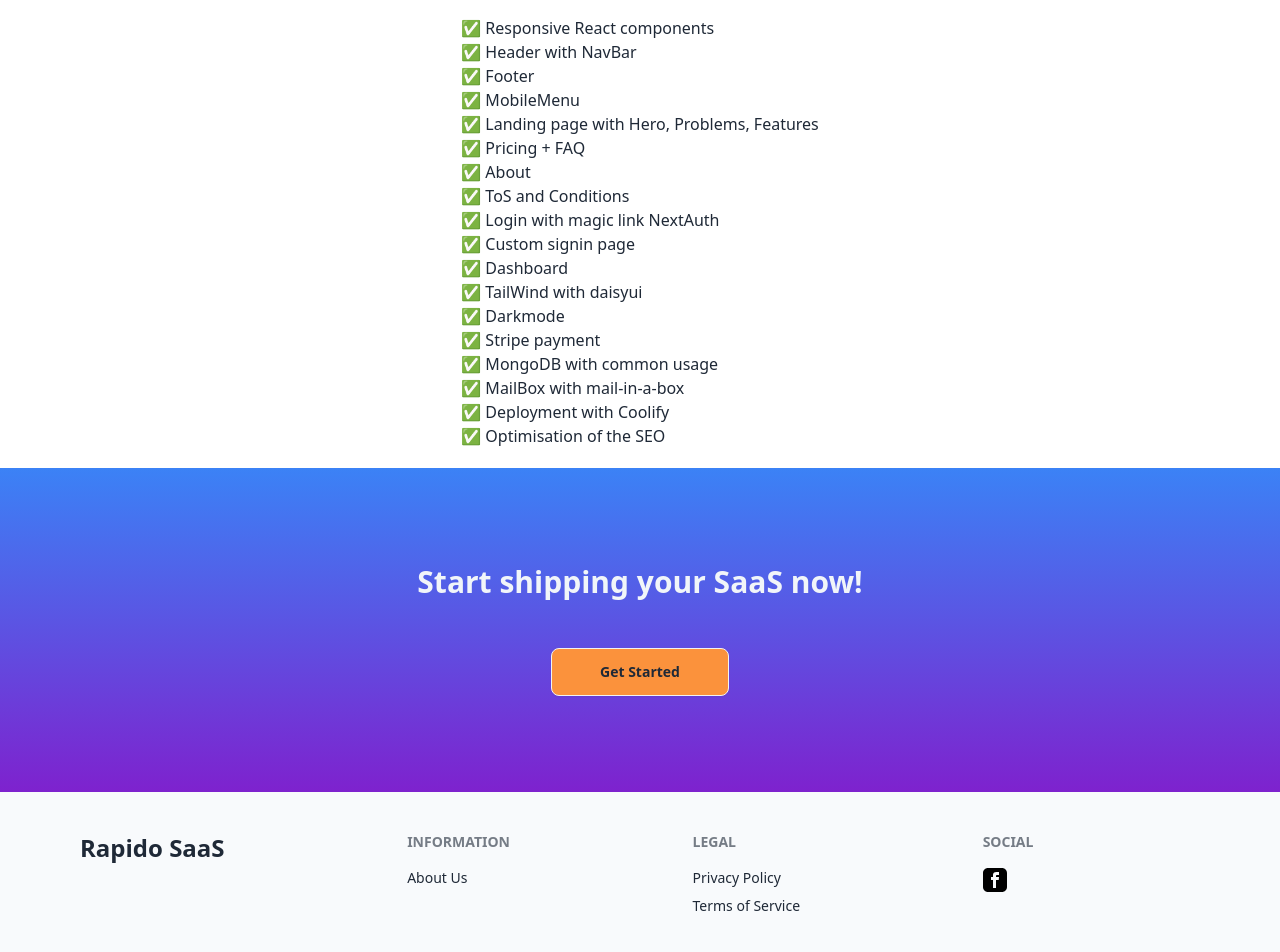
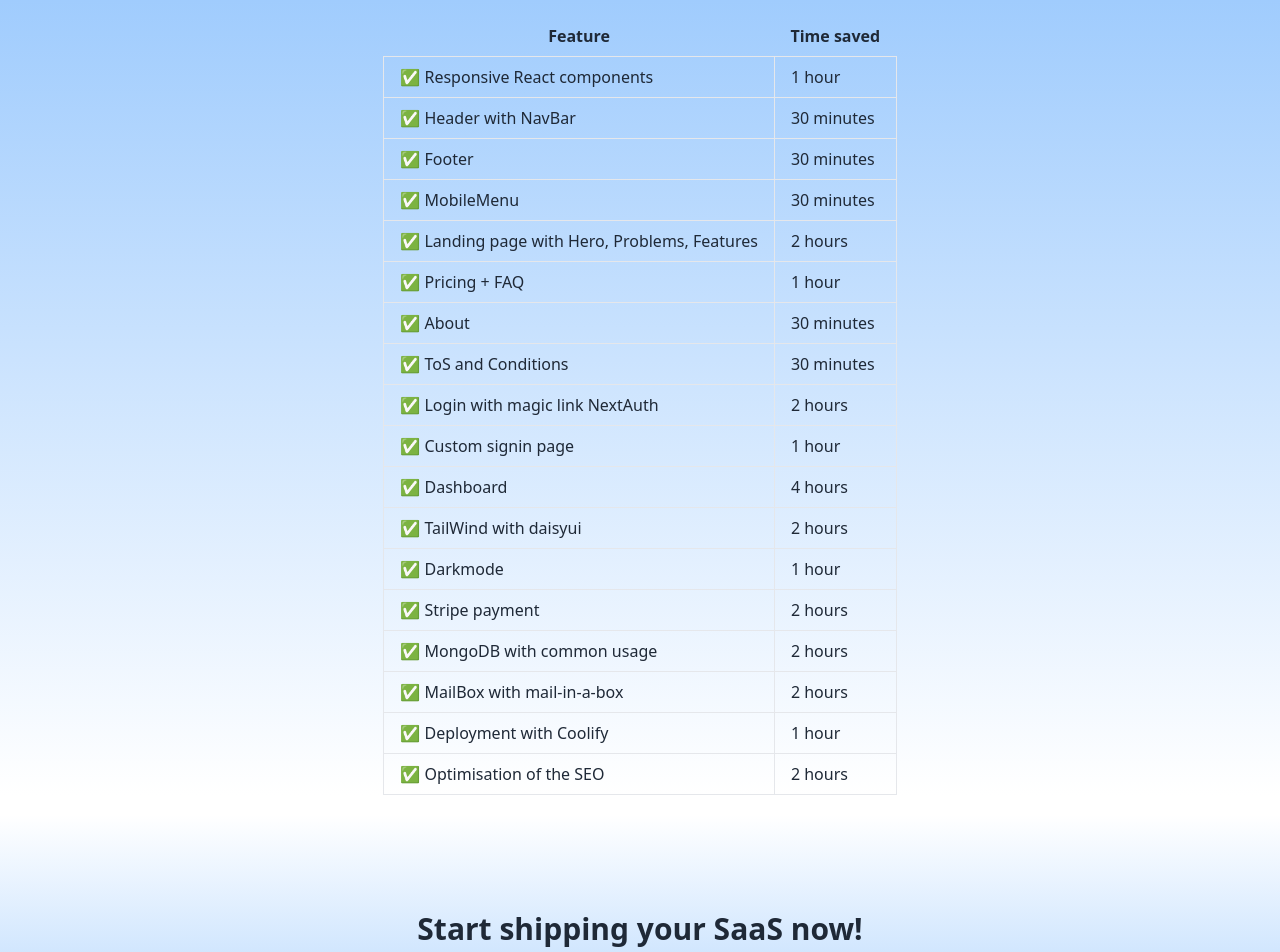
Before and after one commit to nazimboudeffa/rapidosaas-next14-website, a Next.js app: page / in a window 1280 px wide. Shown: the part 1100-2052 px from the top of the page. Built offline with nearby package versions, Linux system fonts and the light colour scheme.

Commit message:
Changed some colors

```diff
--- a/src/components/home/CTA2.js
+++ b/src/components/home/CTA2.js
@@ -4,9 +4,9 @@
 function CTA2(){
     return(
         <>
-             <div className="grid place-items-center bg-gradient-to-t to-blue-500 from-purple-700 w-full ">
+            <div className="grid place-items-center bg-gradient-to-b from-white to-blue-300 w-full ">
             <div className="max-w-6xl py-24 px-4 content-center text-center justify-center">
-                <h2 className="text-3xl text-slate-100 text-center font-bold">Start shipping your SaaS now!</h2>
+                <h2 className="text-3xl text-center font-bold">Start shipping your SaaS now!</h2>
                 <Link href="/start-designing"><button className="btn mt-12 bg-orange-400 inline-block px-12 normal-case">Get Started</button></Link>
             </div>
         </div>
--- a/src/components/home/Features2.js
+++ b/src/components/home/Features2.js
@@ -1,8 +1,10 @@
 export default function Features2 () {
   return (
-    <div className="flex flex-col items-center justify-center mb-5">
+    <div className="flex flex-col items-center justify-center mb-5 bg-gradient-to-t from-white to-blue-300">
       <h1 className="text-3xl font-bold mt-5 mb-5">Features you will find in our boilerplate</h1>
       <p className="text-lg mb-5">This boilerplate is designed to help you ship your SaaS in few hours. It has the following features, some are work in progress:</p>
+      <div className="flex w-full max-w-6xl items-center justify-center">
+        {/* <ul>
         <ul>
         <li>
         ✅ Responsive React components
@@ -58,7 +60,90 @@
         <li>
         ✅ Optimisation of the SEO
         </li>
-        </ul>
+        </ul> */}
+        <table className="table-fixed">
+          <thead>
+            <tr>
+              <th className="px-4 py-2">Feature</th>
+              <th className="px-4 py-2">Time saved</th>
+            </tr>
+          </thead>
+          <tbody>
+            <tr>
+              <td className="border px-4 py-2">✅ Responsive React components</td>
+              <td className="border px-4 py-2">1 hour</td>
+            </tr>
+            <tr>
+              <td className="border px-4 py-2">✅ Header with NavBar</td>
+              <td className="border px-4 py-2">30 minutes</td>
+            </tr>
+            <tr>
+              <td className="border px-4 py-2">✅ Footer</td>
+              <td className="border px-4 py-2">30 minutes</td>
+            </tr>
+            <tr>
+              <td className="border px-4 py-2">✅ MobileMenu</td>
+              <td className="border px-4 py-2">30 minutes</td>
+            </tr>
+            <tr>
+              <td className="border px-4 py-2">✅ Landing page with Hero, Problems, Features</td>
+              <td className="border px-4 py-2">2 hours</td>
+            </tr>
+            <tr>
+              <td className="border px-4 py-2">✅ Pricing + FAQ</td>
+              <td className="border px-4 py-2">1 hour</td>
+            </tr>
+            <tr>
+              <td className="border px-4 py-2">✅ About</td>
+              <td className="border px-4 py-2">30 minutes</td>
+            </tr>
+            <tr>
+              <td className="border px-4 py-2">✅ ToS and Conditions</td>
+              <td className="border px-4 py-2">30 minutes</td>
+            </tr>
+            <tr>
+              <td className="border px-4 py-2">✅ Login with magic link NextAuth</td>
+              <td className="border px-4 py-2">2 hours</td>
+            </tr>
+            <tr>
+              <td className="border px-4 py-2">✅ Custom signin page</td>
+              <td className="border px-4 py-2">1 hour</td>
+            </tr>
+            <tr>
+              <td className="border px-4 py-2">✅ Dashboard</td>
+              <td className="border px-4 py-2">4 hours</td>
+            </tr>
+            <tr>
+              <td className="border px-4 py-2">✅ TailWind with daisyui</td>
+              <td className="border px-4 py-2">2 hours</td>
+            </tr>
+            <tr>
+              <td className="border px-4 py-2">✅ Darkmode</td>
+              <td className="border px-4 py-2">1 hour</td>
+            </tr>
+            <tr>
+              <td className="border px-4 py-2">✅ Stripe payment</td>
+              <td className="border px-4 py-2">2 hours</td>
+            </tr>
+            <tr>
+              <td className="border px-4 py-2">✅ MongoDB with common usage</td>
+              <td className="border px-4 py-2">2 hours</td>
+            </tr>
+            <tr>
+              <td className="border px-4 py-2">✅ MailBox with mail-in-a-box</td>
+              <td className="border px-4 py-2">2 hours</td>
+            </tr>
+            <tr>
+              <td className="border px-4 py-2">✅ Deployment with Coolify</td>
+              <td className="border px-4 py-2">1 hour</td>
+            </tr>
+            <tr>
+              <td className="border px-4 py-2">✅ Optimisation of the SEO</td>
+              <td className="border px-4 py-2">2 hours</td>
+            </tr>
+          </tbody>
+        </table>
+      </div>
     </div>
   );
 }
--- a/src/components/home/GenerationStep.js
+++ b/src/components/home/GenerationStep.js
@@ -1,17 +1,17 @@
-import DocumentTextIcon  from '@heroicons/react/24/outline/DocumentTextIcon'
+import CodeBracketIcon  from '@heroicons/react/24/outline/CodeBracketIcon'
 import ArrowDownOnSquareIcon  from '@heroicons/react/24/outline/ArrowDownOnSquareIcon'
 import ArrowUpOnSquareIcon  from '@heroicons/react/24/outline/ArrowUpOnSquareIcon'
 
 const generationStepData = [
     {icon : <ArrowDownOnSquareIcon className='w-10 h-10 inline-block mr-2' />, description : "Clone"},
-    {icon : <DocumentTextIcon className='w-10 h-10 inline-block mr-2' />, description : "Code"},
+    {icon : <CodeBracketIcon className='w-10 h-10 inline-block mr-2' />, description : "Code"},
     {icon : <ArrowUpOnSquareIcon className='w-10 h-10 inline-block mr-2' />, description : "Ship"},
 ]
 
 function GenerationStep(){
     return(
         <>
-             <div className="grid place-items-center bg-slate-50 w-full ">
+            <div className="grid place-items-center bg-blue-300 w-full ">
             <div className="max-w-6xl w-full py-24 px-4 content-center justify-center">
                 <h2 className="text-3xl  text-center font-bold">Get your SaaS shipped in Simple Steps</h2>
                 <div className="grid mt-24 md:grid-cols-3 grid-cols-1 gap-8">
--- a/src/components/home/Hero.js
+++ b/src/components/home/Hero.js
@@ -2,12 +2,12 @@
 
 function Hero(){
     return(
-        <div className="hero py-12 bg-gradient-to-t from-blue-500 to-purple-700">
+        <div className="hero py-12 bg-gradient-to-t to-white from-blue-300">
             <div className="hero-content md:px-0 px-4 max-w-6xl flex-col lg:flex-row-reverse">
                 <img src="/images/stack.png" className="max-w-sm" />
                 <div>
-                <h1 className="text-5xl text-slate-100 font-bold md:leading-none leading-tight md:mt-0 mt-10">Get your SaaS  <span className="md:block mt-4">designed rapidly</span></h1>
-                <p className="py-2 text-xl text-slate-100 mt-4 pr-12">Use our boilerplate to ship your startup <br /> in few hours.</p>
+                <h1 className="text-5xl font-bold md:leading-none leading-tight md:mt-0 mt-10">Get your SaaS  <span className="md:block mt-4">designed rapidly</span></h1>
+                <p className="py-2 text-xl mt-4 pr-12">Use our boilerplate to ship your startup <br /> in few hours.</p>
                 <Link href="/start-designing"><button className="btn text-lg mt-16 px-12 bg-orange-400 normal-case">Get Started</button></Link>
                 </div>
             </div>
--- a/src/containers/Footer.js
+++ b/src/containers/Footer.js
@@ -4,7 +4,7 @@
 function Footer() {
     return(
         <div>
-        <div className="bg-slate-50 flex justify-center">
+        <div className="bg-blue-300 text-slate-50 flex justify-center">
             <footer className="footer pt-10 pb-24 px-4 max-w-6xl  text-base-content">
         <div>
             <p className="font-bold text-2xl">Rapido SaaS<br/></p>
```
